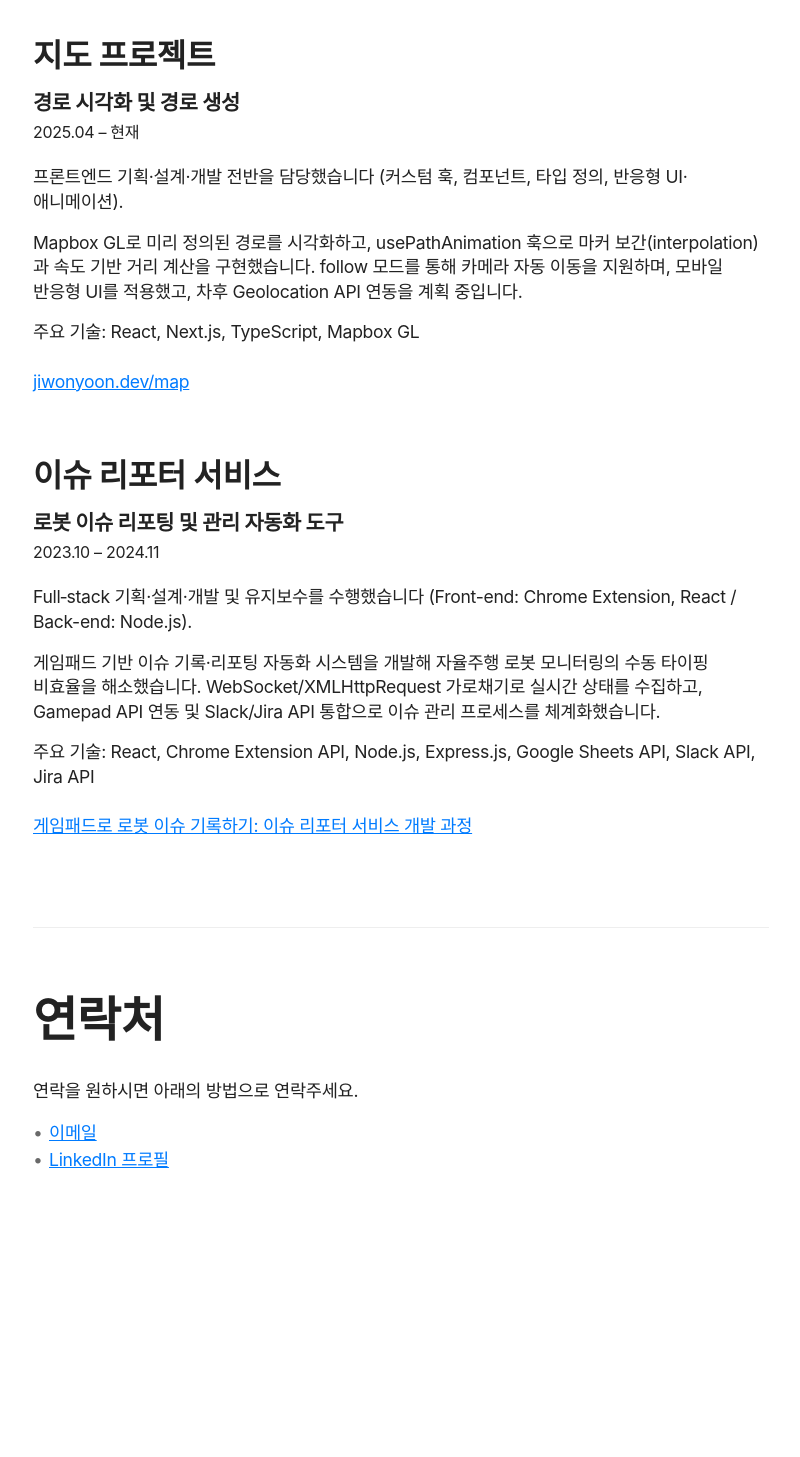
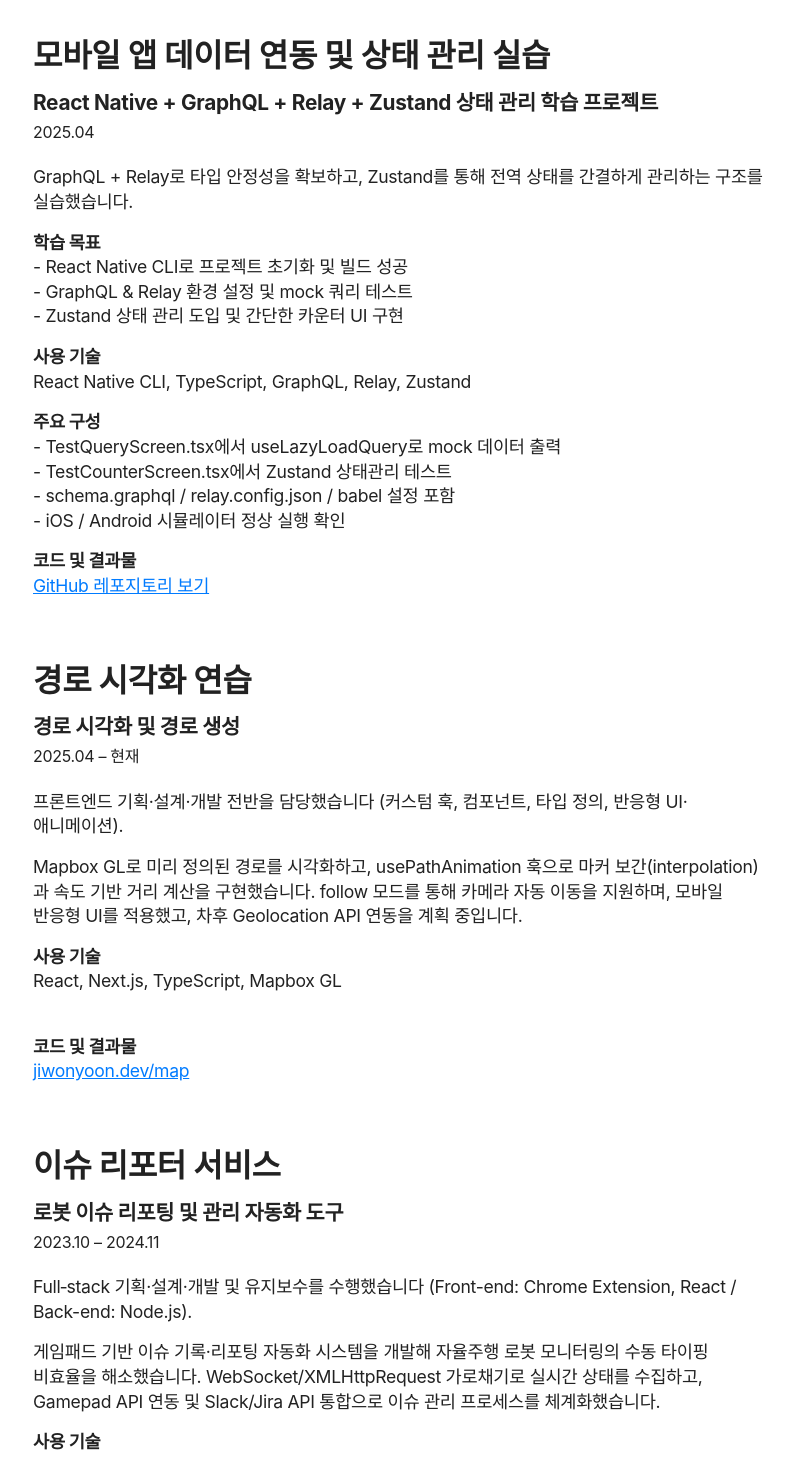
Before and after one commit to jiwonyoon-dev/jiwonyoon, a Next.js app: page /resume in a window 1280 px wide. Shown: the part 2680-4137 px from the top of the page, without its empty margins (239-1039 px from the left). Before the commit the page ends 3933 px from the top, so only its background shows below. Built offline with nearby package versions, Linux system fonts and the light colour scheme.

Commit message:
✨ add new project details and update existing project descriptions in page.tsx

```diff
--- a/src/app/resume/page.tsx
+++ b/src/app/resume/page.tsx
@@ -169,9 +169,60 @@ export default function ResumePage({ searchParams }: ResumePageProps) {
       <section>
         <h2>프로젝트</h2>
         <div className="section-divider">
+          {/* 학습 프로젝트 */}
+          <div className="project">
+            <h4>모바일 앱 데이터 연동 및 상태 관리 실습</h4>
+            <h5 style={{ color: titleColor }}>React Native + GraphQL + Relay + Zustand 상태 관리 학습 프로젝트</h5>
+            <span className="time">
+              <time dateTime="2025-04">2025.04</time>
+            </span>
+
+            <p className="role-desc">
+              GraphQL + Relay로 타입 안정성을 확보하고, Zustand를 통해 전역 상태를 간결하게 관리하는 구조를
+              실습했습니다.
+            </p>
+
+            <p>
+              <strong>학습 목표</strong>
+              <br />
+              - React Native CLI로 프로젝트 초기화 및 빌드 성공
+              <br />
+              - GraphQL & Relay 환경 설정 및 mock 쿼리 테스트
+              <br />- Zustand 상태 관리 도입 및 간단한 카운터 UI 구현
+            </p>
+
+            <p>
+              <strong>사용 기술</strong>
+              <br />
+              React Native CLI, TypeScript, GraphQL, Relay, Zustand
+            </p>
+
+            <p>
+              <strong>주요 구성</strong>
+              <br />
+              - TestQueryScreen.tsx에서 useLazyLoadQuery로 mock 데이터 출력
+              <br />
+              - TestCounterScreen.tsx에서 Zustand 상태관리 테스트
+              <br />
+              - schema.graphql / relay.config.json / babel 설정 포함
+              <br />- iOS / Android 시뮬레이터 정상 실행 확인
+            </p>
+
+            <p>
+              <strong>코드 및 결과물</strong>
+              <br />
+              <a
+                href="https://github.com/jiwonyoon-dev/rn-graphql-relay-zustand"
+                target="_blank"
+                rel="noopener noreferrer">
+                GitHub 레포지토리 보기
+              </a>
+            </p>
+          </div>
+
           {/* 지도 프로젝트 */}
           <div className="project">
-            <h4>지도 프로젝트</h4>
+            <h4>경로 시각화 연습</h4>
             <h5 style={{ color: titleColor }}>경로 시각화 및 경로 생성</h5>
             <span className="time">
               <time dateTime="2025-04">2025.04 – 현재</time>
@@ -185,8 +236,14 @@ export default function ResumePage({ searchParams }: ResumePageProps) {
               차후 Geolocation API 연동을 계획 중입니다.
             </p>
             <p>
-              주요 기술: React, Next.js, TypeScript, Mapbox GL
+              <strong>사용 기술</strong>
               <br />
+              React, Next.js, TypeScript, Mapbox GL
+              <br />
+              <br />
+            </p>
+            <p>
+              <strong>코드 및 결과물</strong>
               <br />
               <a href="https://jiwonyoon.dev/map" target="_blank" rel="noopener">
                 jiwonyoon.dev/map
@@ -211,8 +268,14 @@ export default function ResumePage({ searchParams }: ResumePageProps) {
               API 통합으로 이슈 관리 프로세스를 체계화했습니다.
             </p>
             <p>
-              주요 기술: React, Chrome Extension API, Node.js, Express.js, Google Sheets API, Slack API, Jira API
+              <strong>사용 기술</strong>
               <br />
+              React, Chrome Extension API, Node.js, Express.js, Google Sheets API, Slack API, Jira API
+              <br />
+              <br />
+            </p>
+            <p>
+              <strong>블로그 글</strong>
               <br />
               <a href="https://jiwonbot.tistory.com/23" target="_blank">
                 게임패드로 로봇 이슈 기록하기: 이슈 리포터 서비스 개발 과정
@@ -224,7 +287,6 @@ export default function ResumePage({ searchParams }: ResumePageProps) {
 
       <section>
         <h2>연락처</h2>
-        <p>연락을 원하시면 아래의 방법으로 연락주세요.</p>
         <ul>
           <li>
             <a href="mailto:jiwonyoon.dev@gmail.com">이메일</a>
```
